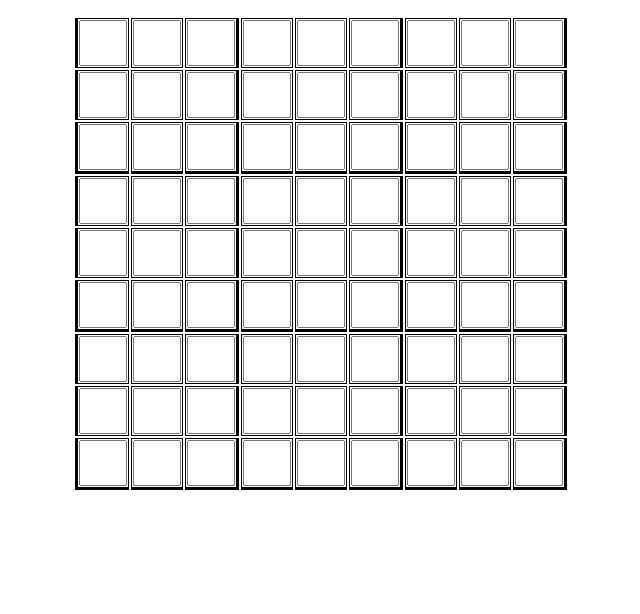
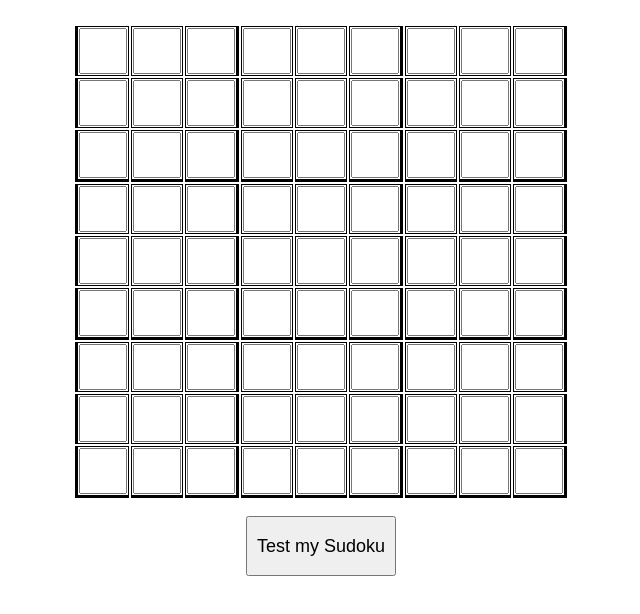
Before and after one commit to Toby-D-Smith/Sudoku-Challenge, a plain HTML site: page index.html in a window 1280 px wide. Shown: the whole page, without its empty margins (319-959 px from the left). Drawn offline with Linux system fonts and the light colour scheme.

Commit message:
Added a testing button

```diff
--- a/main.js
+++ b/main.js
@@ -97,12 +97,18 @@ function getSudoku() {
     const cellsArray = Array.from(rowNodeList.childNodes);
     const sudokuRow = [];
     cellsArray.forEach((cell) =>
-      parseInt(sudokuRow.push(cell.firstChild.value ? cell.firstChild.value : 0))
+      sudokuRow.push(parseInt(cell.firstChild.value ? cell.firstChild.value : 0))
     );
     currentSudoku.push(sudokuRow);
   });
   console.log(currentSudoku);
+  return currentSudoku;
 }
 
-// const testingButton = document.createElement("button");
-// document.body.appendChild
+const testingButton = document.createElement("button");
+document.body.appendChild(testingButton);
+testingButton.classList.add("testingButton");
+testingButton.innerText = "Test my Sudoku";
+testingButton.addEventListener("click", function () {
+  testSudoku(getSudoku());
+});
--- a/style.css
+++ b/style.css
@@ -1,3 +1,8 @@
+body {
+  display: flex;
+  align-items: center;
+  flex-direction: column;
+}
 table {
   margin: 1em auto;
 }
@@ -24,3 +29,9 @@ tr:first-child {
 tr:nth-child(3n) td {
   border-bottom: solid;
 }
+.testingButton {
+  width: 150px;
+  height: 60px;
+  text-align: center;
+  font-size: 18px;
+}
```
